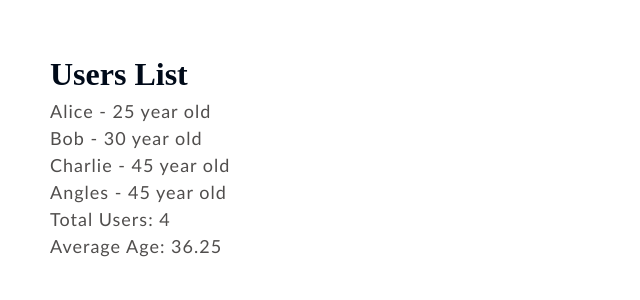
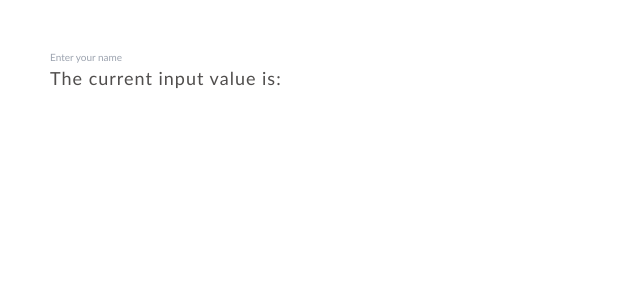
Before and after one commit to unstoppableayush/ReactJS-19, a React (Vite) app in the folder Project 01 Netflix Card/: page / in a window 1280 px wide. Shown: the top 300 px of the page, without its empty margins (0-640 px from the left). Built offline with nearby package versions, Linux system fonts and the light colour scheme.

Commit message:
Lifting the state up

```diff
--- a/Project 01 Netflix Card/src/App.jsx
+++ b/Project 01 Netflix Card/src/App.jsx
@@ -6,6 +6,7 @@
 import { EventPropagation } from "./components/EventPropagation"
 import { State } from "./components/hooks/State"
 import { DerivedState } from "./components/DerivedState"
+import { LiftingState } from "./components/LiftStateUp"
 
 function App() {
   return (
@@ -19,7 +20,8 @@
        {/* <EventPropagation/> */}
        {/* <State/> */}
        {/* <ParentSibling/> */}
-       <DerivedState/>
+       {/* <DerivedState/> */}
+        <LiftingState/>
       {/* <Footer/> */}
     </section>
   )
--- /dev/null
+++ b/Project 01 Netflix Card/src/components/LiftStateUp.jsx
@@ -0,0 +1,34 @@
+import { useState } from "react"
+
+export const LiftingState = () => {
+    const [inputValue, setInputValue] = useState("");
+    // passing the state to parent component, so we can pass the value to other child component as well so they can use
+    return(
+        <>
+        <InputComponent
+        inputValue = {inputValue}
+        setInputValue= {setInputValue}
+        />
+        <DisplayComponent
+        inputValue = {inputValue}
+        />
+        </>
+    )
+}
+
+const InputComponent = ({inputValue, setInputValue}) => {
+    return (
+        <>
+        <input
+        type="text"
+        placeholder="Enter your name"
+        value={inputValue}
+        onChange={(e) => setInputValue(e.target.value)}
+        />
+        </>
+    )
+}
+
+const DisplayComponent = ({inputValue}) => {
+    return <p>The current input value is: {inputValue}</p>
+}
```
Also changed, not shown: 1 other file (tests, documents, lock files or other folders).
